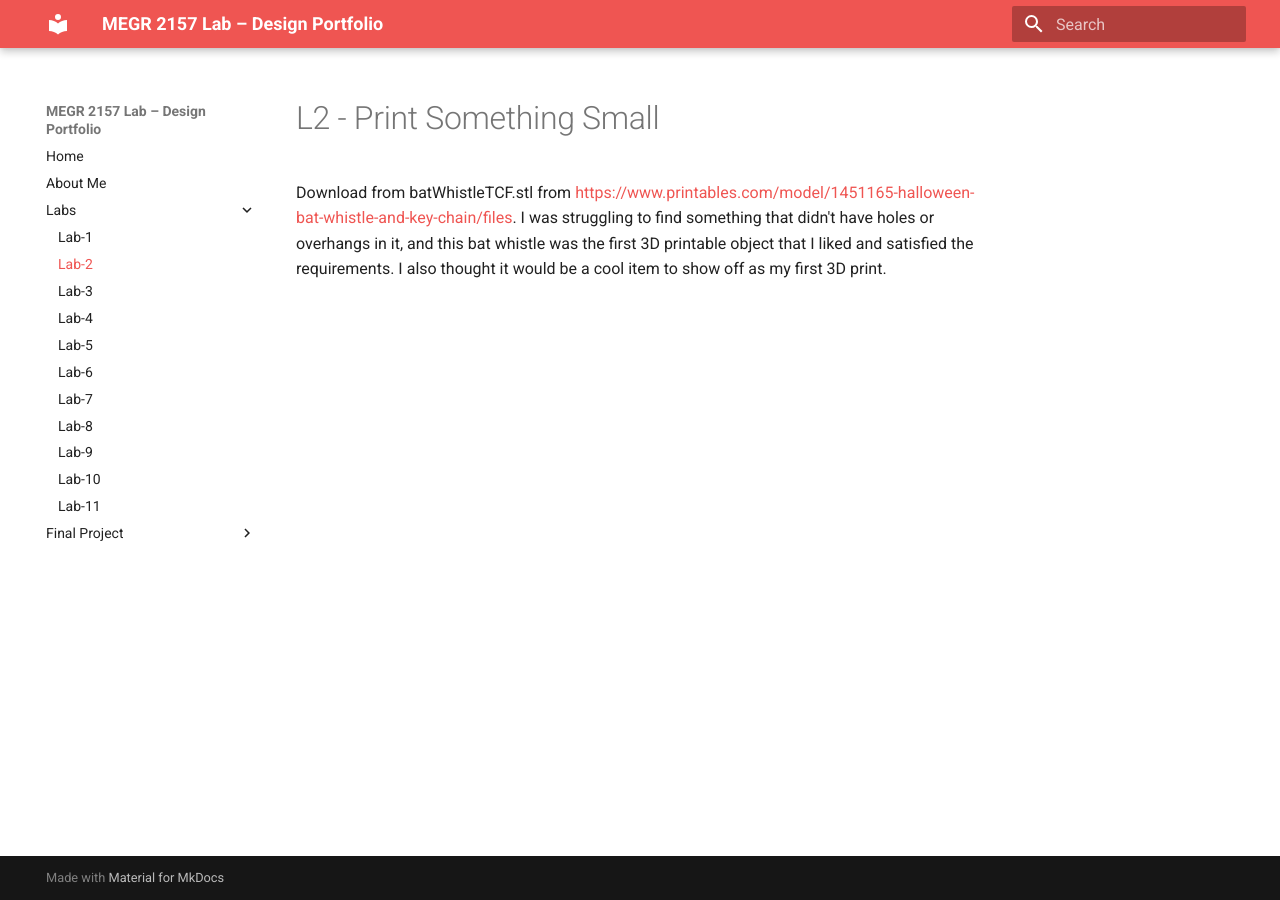
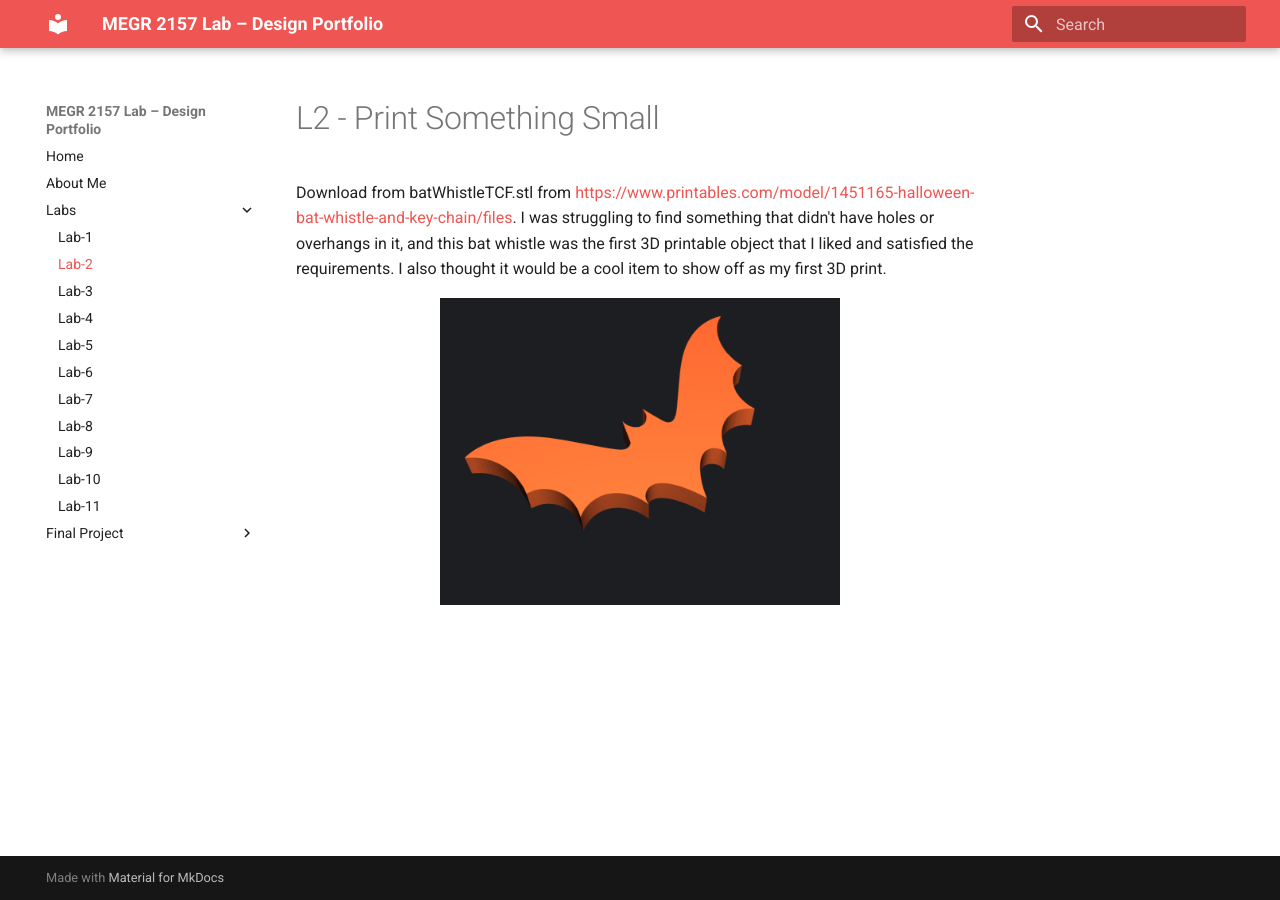
Before and after one commit to AndyChwalik/andy-chwalik-portfolio, an MkDocs documentation site: the page built from docs/Labs/L02/index.md, in a window 1280 px wide. Built offline with MkDocs 1.6.1 and Material for MkDocs 9.7.7, drawn with Linux system fonts in a browser that asks for light colours.

Commit message:
ImageTest.md

```diff
--- a/docs/Labs/L02/index.md
+++ b/docs/Labs/L02/index.md
@@ -1,4 +1,7 @@
 # L2 - Print Something Small
 
 Download from batWhistleTCF.stl from [https://www.printables.com/model/1451165-halloween-bat-whistle-and-key-chain/files](https://www.printables.com/model/1451165-halloween-bat-whistle-and-key-chain/files).
-I was struggling to find something that didn't have holes or overhangs in it, and this bat whistle was the first 3D printable object that I liked and satisfied the requirements. I also thought it would be a cool item to show off as my first 3D print.
+I was struggling to find something that didn't have holes or overhangs in it, and this bat whistle was the first 3D printable object that I liked and satisfied the requirements. I also thought it would be a cool item to show off as my first 3D print.  <br>
+<div align="center">
+  <img src="batwhistleTCF.png" width="400">
+</div>
```
